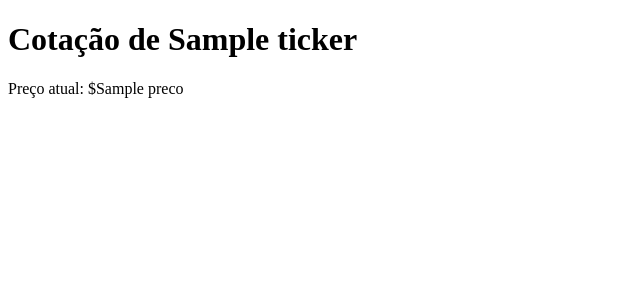
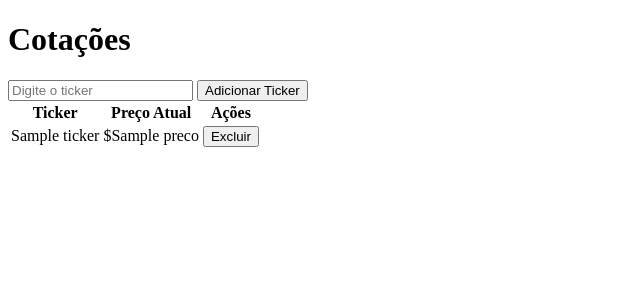
Before and after one commit to AthosSperber/gerenciadorFinancas, a Django app: template gerenciador_financas/finanças/templates/finanças/cotacao.html in a window 1280 px wide. Shown: the top 300 px of the page, without its empty margins (0-640 px from the left). Run offline with Django 5.2, Linux system fonts and the light colour scheme; the template is opened without the code that fills it: most values are stand-ins (such as "Sample title", 1, 10 or a date in 2020).

Commit message:
Estrutura dos tickers em tabelas / editar tickers

```diff
--- a/gerenciador_financas/finanças/models.py
+++ b/gerenciador_financas/finanças/models.py
@@ -14,4 +14,10 @@ class Transacao(models.Model):
     def __str__(self):
         return f'{self.tipo} - {self.valor}'
 
+class Ticker(models.Model):
+    nome = models.CharField(max_length=10, unique=True)
+
+    def __str__(self):
+        return self.nome
+
 # Create your models here.
--- a/gerenciador_financas/finanças/templates/finanças/cotacao.html
+++ b/gerenciador_financas/finanças/templates/finanças/cotacao.html
@@ -3,10 +3,39 @@
 <head>
     <meta charset="UTF-8">
     <meta name="viewport" content="width=device-width, initial-scale=1.0">
-    <title>Cotação</title>
+    <title>Cotações</title>
 </head>
 <body>
-    <h1>Cotação de {{ ticker }}</h1>
-    <p>Preço atual: ${{ preco }}</p>
+    <h1>Cotações</h1>
+
+    <form method="post" action="{% url 'adicionar_ticker' %}">
+        {% csrf_token %}
+        <input type="text" name="ticker" placeholder="Digite o ticker">
+        <button type="submit">Adicionar Ticker</button>
+    </form>
+
+    <table>
+        <thead>
+            <tr>
+                <th>Ticker</th>
+                <th>Preço Atual</th>
+                <th>Ações</th>
+            </tr>
+        </thead>
+        <tbody>
+            {% for ticker, preco in cotacoes.items %}
+                <tr>
+                    <td>{{ ticker }}</td>
+                    <td>${{ preco }}</td>
+                    <td>
+                        <form method="post" action="{% url 'excluir_ticker' ticker_nome=ticker %}">
+                            {% csrf_token %}
+                            <button type="submit">Excluir</button>
+                        </form>
+                    </td>
+                </tr>
+            {% endfor %}
+        </tbody>
+    </table>
 </body>
 </html>
--- a/gerenciador_financas/finanças/urls.py
+++ b/gerenciador_financas/finanças/urls.py
@@ -7,4 +7,6 @@ urlpatterns = [
     path('transacoes/add/', views.transacao_create, name='transacao_create'),
     path('transacoes/<int:pk>/delete/', views.transacao_delete, name='transacao_delete'),
     path('cotacao/', views.cotacao_view, name='cotacao'),
+    path('adicionar_ticker/', views.adicionar_ticker, name='adicionar_ticker'),
+    path('excluir_ticker/<str:ticker_nome>/', views.excluir_ticker, name='excluir_ticker'),
 ]
```
Also changed, not shown: gerenciador_financas/finanças/cotacao.py (+11 -2 lines), gerenciador_financas/finanças/views.py (+16 -4 lines), gerenciador_financas/db.sqlite3, gerenciador_financas/finanças/migrations/0002_tickermonitorado.py (added), gerenciador_financas/finanças/migrations/0003_tickermonitorado_preco_atual_and_more.py (added), gerenciador_financas/finanças/migrations/0004_ticker_delete_tickermonitorado.py (added).
